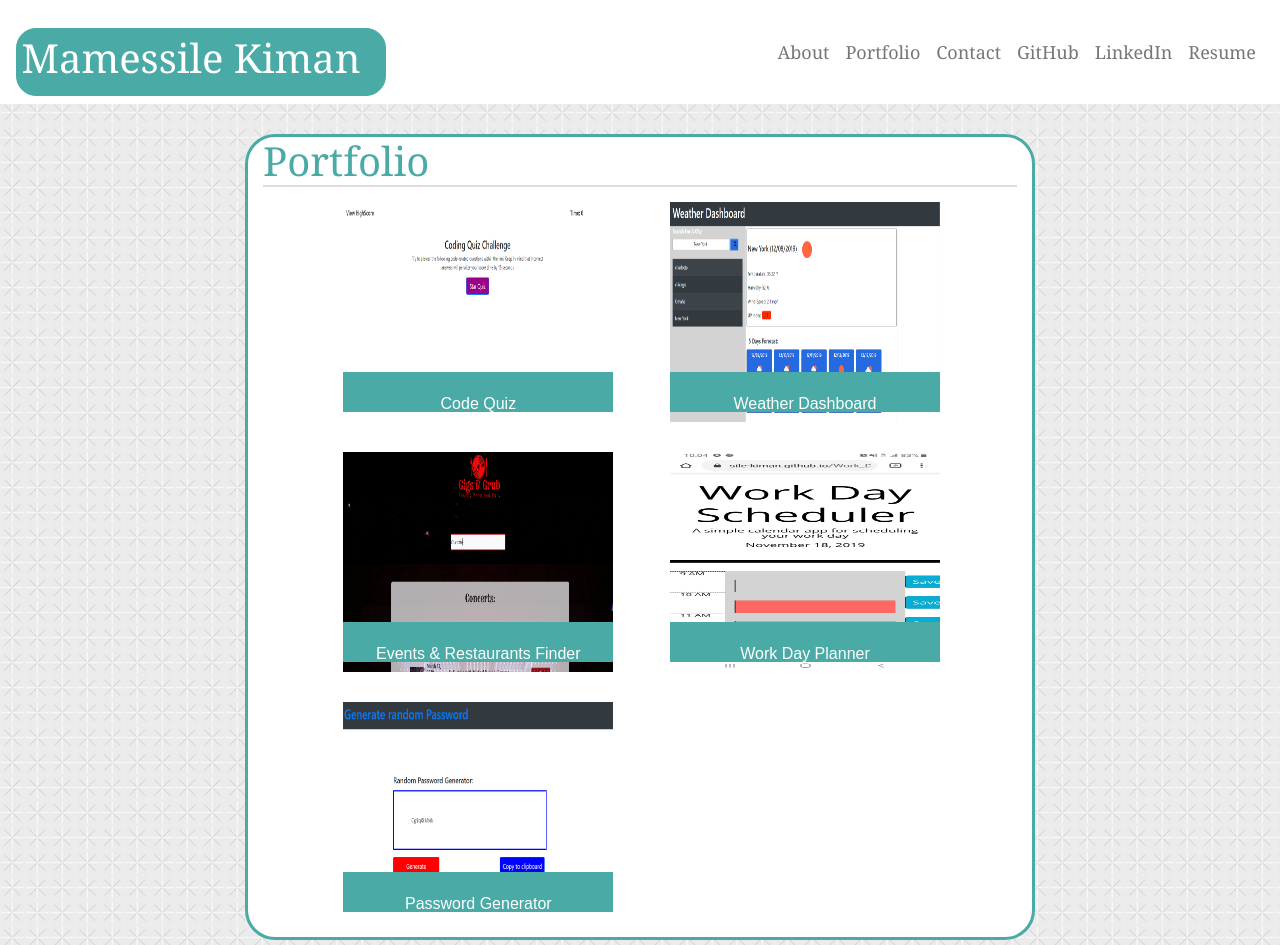
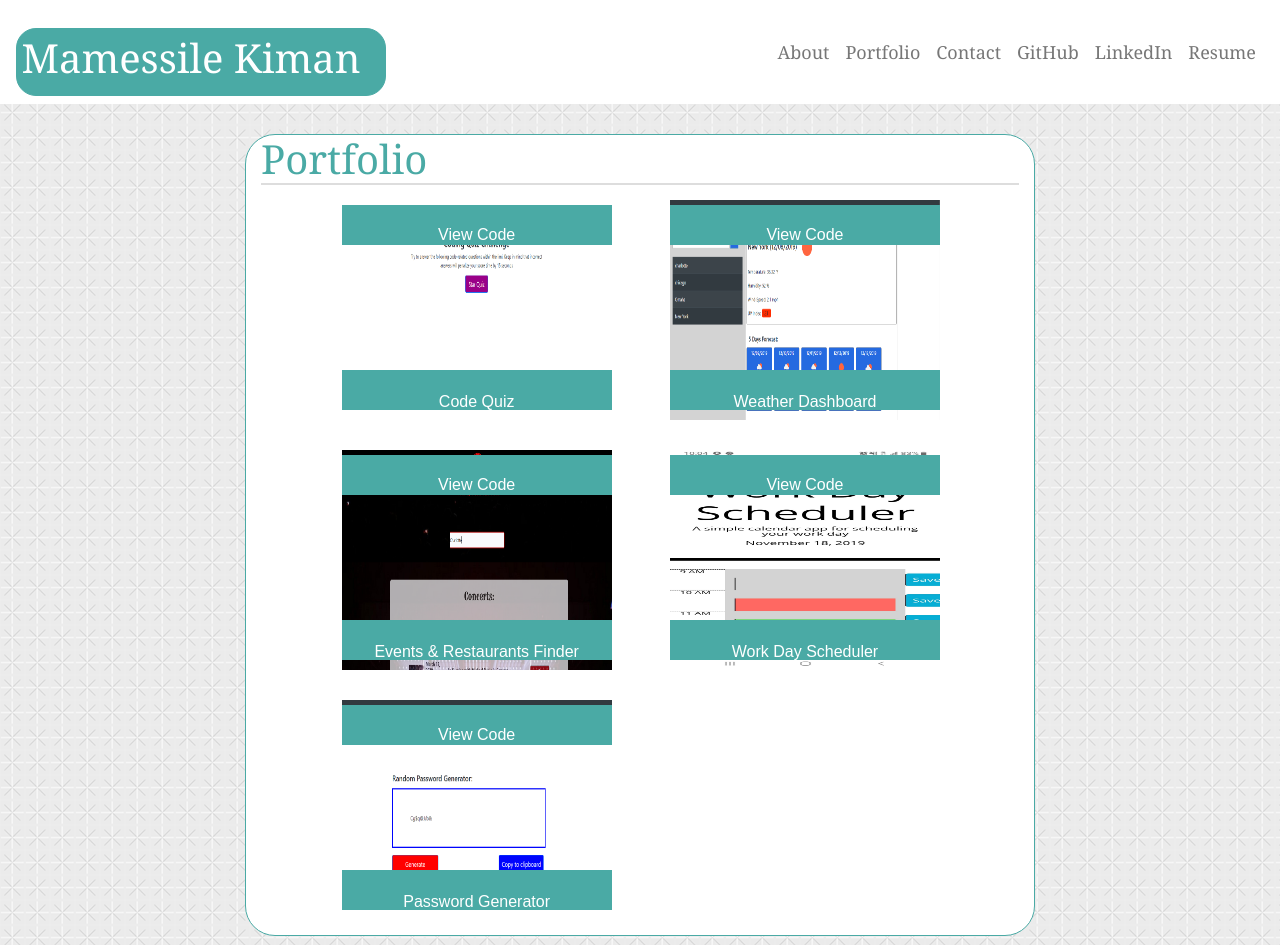
Before and after one commit to Sile-Kiman/responsive-portfolio, a plain HTML site: page portfolio-pages/portfolio.html in a window 1280 px wide. Shown: the top 945 px of the page. Drawn offline with nearby package versions, Linux system fonts and the light colour scheme.

Commit message:
updated css border

```diff
--- a/assets/css/contact.css
+++ b/assets/css/contact.css
@@ -57,7 +57,7 @@ body{
     margin-top: 30px;
     margin-bottom: 30px;
     box-sizing: border-box;
-    border: solid 3px #4aaaa5 ;
+    border: solid 1px #4aaaa5 ;
     border-radius: 10px;
 }
 #sub_text{
--- a/assets/css/index.css
+++ b/assets/css/index.css
@@ -32,7 +32,6 @@ body{
     margin-bottom: 0px;
     color: white;
     border-radius: 3px;
-
     border: solid 1px #4aaaa5 ;
     border-radius: 20px;
 
@@ -71,7 +70,7 @@ body{
     margin-bottom: 30px;
     box-sizing: border-box;
 
-    border: solid 3px #4aaaa5 ;
+    border: solid 1px #4aaaa5;
     border-radius: 30px;
 }
 
--- a/assets/css/portfolio.css
+++ b/assets/css/portfolio.css
@@ -61,7 +61,7 @@ body{
     margin-bottom: 30px;
     box-sizing: border-box;
 
-    border: solid 3px #4aaaa5 ;
+    border: solid 1px #4aaaa5 ;
     border-radius: 30px;
 }
 
@@ -99,6 +99,20 @@ img{
 
 }
 
+h6{
+    position: absolute;
+    /* bottom: 5px; */
+    background:  #4aaaa5;
+    padding: 20px;
+    height: 40px;
+    width: 270px;
+    margin:20px;
+    left: -5px;
+    /* padding-bottom: -20px; */
+    text-align: center;
+    color: white;
+
+}
 
 
 p{
--- a/portfolio-pages/portfolio.html
+++ b/portfolio-pages/portfolio.html
@@ -81,15 +81,18 @@
                 <div class="col-md-4">
 
                     <div class="all_images">
-                        <a href="https://sile-kiman.github.io/Web-API-Code-Quiz/index.html" target="_blank"><img src="/responsive-portfolio/assets/images/startQuizPage.PNG" alt="quiz"></a>
-                        <p>Code Quiz</p>
+                        <a href="https://github.com/Sile-Kiman/Web-API-Code-Quiz" target="_blank"> <h6>View Code</h6></a>
+                        <img src="/responsive-portfolio/assets/images/startQuizPage.PNG" alt="quiz">
+                        <a href="https://sile-kiman.github.io/Web-API-Code-Quiz/index.html" target="_blank"><p>Code Quiz </p></a>
+                        <!-- <h5>View Code <span>View Site</span> </h5> -->
                     </div>
                 </div>
                 <div class="col-md-1"></div>
                 <div class="col-md-4">
                     <div class="all_images">
-                        <a href="https://sile-kiman.github.io/5-Days-Forecast_Weather_Dashboard/" target="_blank"><img src="/responsive-portfolio/assets/images/mult.PNG" alt="forecast"></a>
-                        <p>Weather Dashboard</p>
+                        <a href="https://github.com/Sile-Kiman/5-Days-Forecast_Weather_Dashboard" target="_blank"> <h6>View Code</h6></a>
+                        <img src="/responsive-portfolio/assets/images/mult.PNG" alt="forecast">
+                        <a href="https://sile-kiman.github.io/5-Days-Forecast_Weather_Dashboard/" target="_blank"><p>Weather Dashboard</p></a>
                     </div>
                 </div>
             </div>
@@ -99,15 +102,17 @@
                 <div class="col-md-1"></div>
                 <div class="col-md-4">
                     <div class="all_images">
-                        <a href="https://reeceb96.github.io/EventFinder-Group9/index.html" target="_blank"><img src="/responsive-portfolio/assets/images/desktopView.png" alt="project"></a>
-                        <p>Events & Restaurants Finder</p>
+                      <a href="https://github.com/Sile-Kiman/EventFinder-Group9" target="_blank"> <h6>View Code</h6></a>
+                       <img src="/responsive-portfolio/assets/images/desktopView.png" alt="project"></a>
+                       <a href="https://sile-kiman.github.io/EventFinder-Group9/index.html" target="_blank"><p>Events & Restaurants Finder</p></a>
                     </div>
                 </div>
                 <div class="col-md-1"></div>
                 <div class="col-md-4">
                     <div class="all_images">
-                        <a href="https://sile-kiman.github.io/Work_Day_Scheduler/index.html" target="_blank"><img src="/responsive-portfolio/assets/images/colorchange.PNG" alt="calendar"></a>
-                        <p>Work Day Planner</p>
+                        <a href="https://github.com/Sile-Kiman/Work_Day_Scheduler" target="_blank"><h6>View Code</h6></a>
+                        <img src="/responsive-portfolio/assets/images/colorchange.PNG" alt="calendar">
+                        <a href="https://sile-kiman.github.io/Work_Day_Scheduler/index.html" target="_blank"><p>Work Day Scheduler</p></a>
                     </div>
                 </div>
             </div>
@@ -117,8 +122,9 @@
                 <div class="col-md-4">
 
                     <div class="all_images">
-                        <a href="https://sile-kiman.github.io/random-password-generator/" target="_blank"> <img src="/responsive-portfolio/assets/images/random.PNG" alt="password"></a>
-                        <p>Password Generator</p>
+                        <a href="https://github.com/Sile-Kiman/random-password-generator" target="_blank"> <h6>View Code</h6></a>
+                        <img src="/responsive-portfolio/assets/images/random.PNG" alt="password">
+                        <a href="https://sile-kiman.github.io/random-password-generator/" target="_blank"> <p>Password Generator</p></a>
 
                     </div>
                 </div>
```
Also changed, not shown: portfolio-pages/resume.html (+1 -1 lines), 2 other files.
